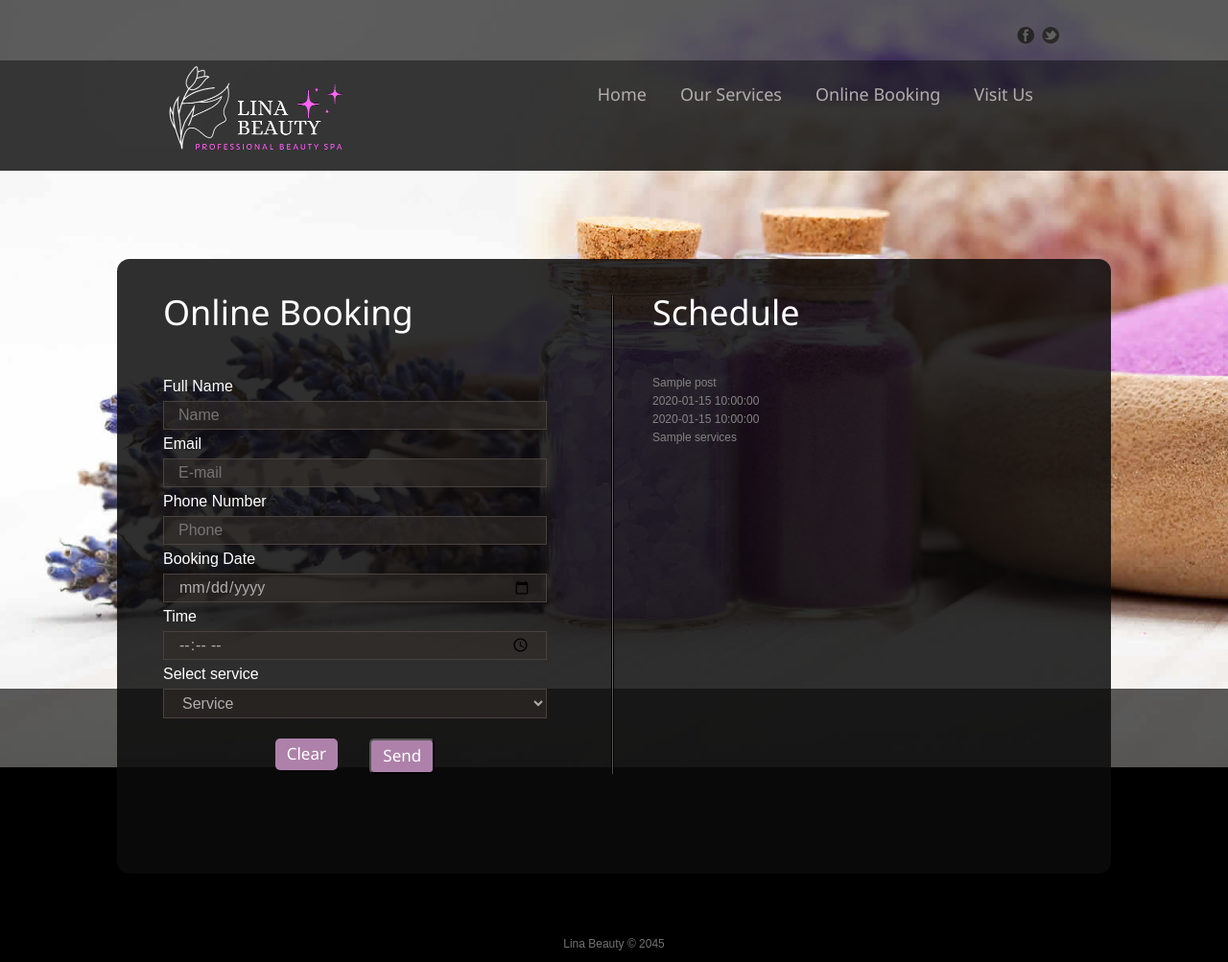
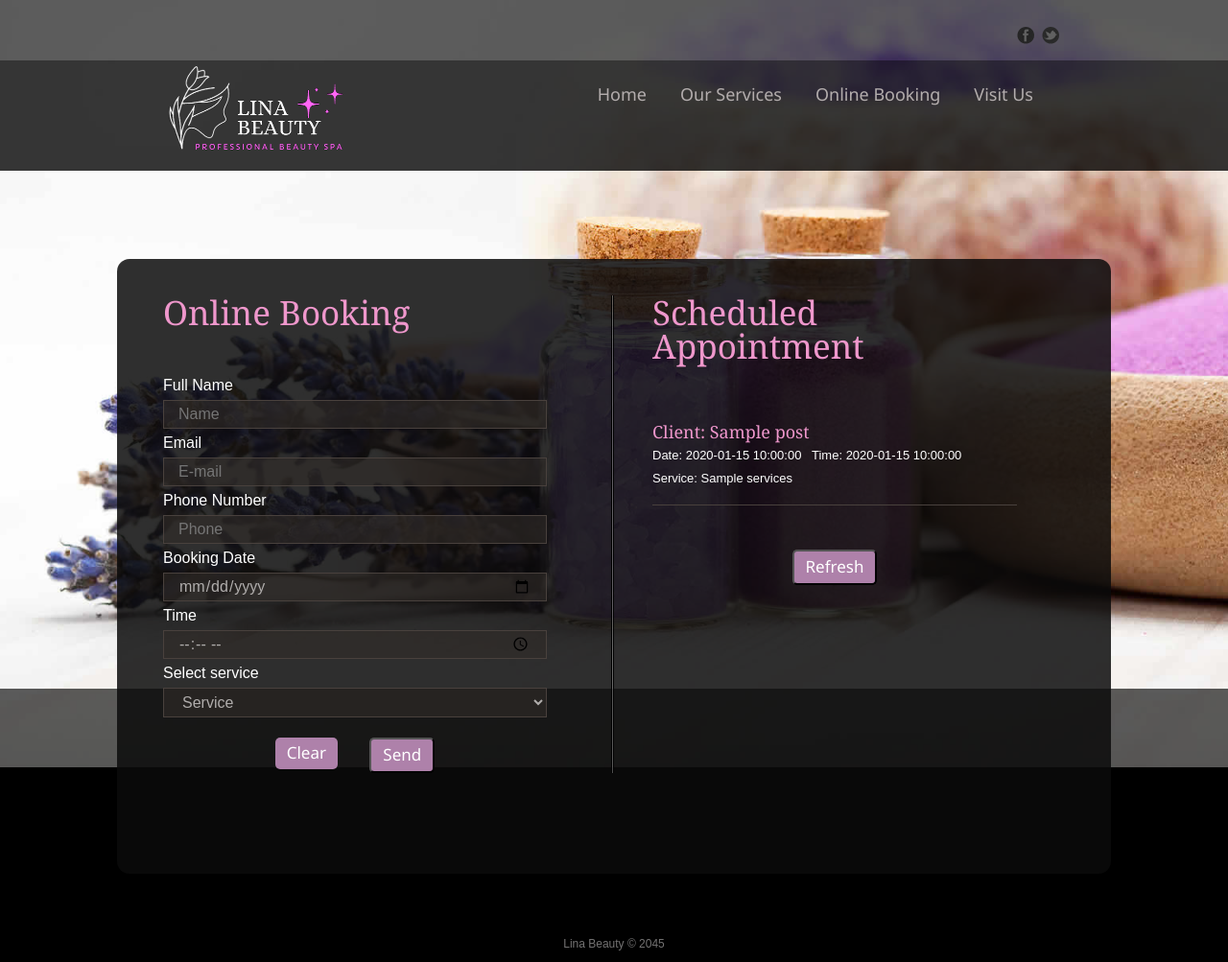
Before and after one commit to Linapear/blockchain-class, a Flask app: template app/templates/html/booking.html in a window 1280 px wide. Shown: the whole page at 96% size. Run offline with Flask 3, Linux system fonts and the light colour scheme; the template is opened without the code that fills it: most values are stand-ins (such as "Sample title", 1, 10 or a date in 2020).

Commit message:
Your commit message here

```diff
--- a/app/static/css/style.css
+++ b/app/static/css/style.css
@@ -84,13 +84,14 @@ h2 {
 	padding-bottom:28px
 }
 h3 {
-	font-size:36px;
-	font-family: 'Noto Sans', sans-serif;
+	font-size:35px;
+	color:#ef97cc;
+	font-family: Georgia, 'Noto Sans', sans-serif;
 	/* text-decoration:underline; */
 	padding-bottom:46px}
 
 h4 {
-	font-size:20px;
+	font-size:18px;
 	line-height:24px;
 	color:#ef97cc;
 	font-family:Georgia, "Times New Roman", Times, serif;
@@ -142,8 +143,8 @@ a:hover {
 }
 p {color:#fff;
 	padding-bottom:19px;
+
 }
-
 
 .fleft {
 	float:left
@@ -679,7 +680,16 @@ dl.address dd span {
   cursor: pointer;
 }
 
-
+.post-group hr {
+	border: none;
+	border-top: 0.8px solid #49413d;
+	/* margin: 10px 0;  */
+  }
+.post-group p {
+	text-align: left;
+	line-height: 5px;
+	font-size: 13px;
+}
 /******************** Footer ******************/
 footer {
 	padding:9px 0;
--- a/app/static/js/forms.js
+++ b/app/static/js/forms.js
@@ -91,7 +91,7 @@
 						})
 					},
 					getValFromLabel:function(label){
-						var val=$('input,textarea',label).val()
+						var val=$('input,textarea,select',label).val()
 							,defVal=label.data('defVal')
 						return label.length?val==defVal?'nope':val:'nope'
 					}
@@ -107,7 +107,7 @@
 									phone:_.getValFromLabel($('.phone',_.form)),
 									date:_.getValFromLabel($('.date',_.form)),
 									time:_.getValFromLabel($('.time',_.form)),
-									services:_.getValFromLabel($('.services',_.form)),
+									services: $('#services').val(),
 								},
 								success: function(){
 									_.showFu()
--- a/app/templates/html/booking.html
+++ b/app/templates/html/booking.html
@@ -54,41 +54,46 @@
                   </label>
                 </div>
                 <div>
-                  <!-- <label for="services"> -->
                   <h6>Select service</h6>
-                    <select id="services" name="services[]">
+                  <select id="services" name="services">
                       <option value="" disabled selected>Service</option>
                       <option value="Nails Care">Nails Care</option>
                       <option value="Hair Care">Hair Care</option>
                       <option value="Facial Care">Facial Care</option>
                   </select>
-                  </label>
                   <br>
                   <span class="empty">*Please select one service.</span>
               </div>
+
                 <br>
 
                 <div class="buttons-wrapper" style="text-align: center;">
                   <a class="button" data-type="reset">Clear</a>
-                  <!-- <a class="button" data-type="submit">Post Schedule</a> --> <!--post -->
                   <button class="button" type="submit">Send</button> <!--request to mine-->
                 </div>
               </fieldset>
             </form>
+          <fieldset>
           </article>
           <article class="grid_5 prefix_1">
-            <h3>Schedule</h3>
+            <h3>Scheduled Appointment</h3>
+            <div class="post-box" style="overflow-y: scroll; max-height: 340px;">
               {% for post in posts %}
-            <div class="name-header">{{post.name}}</div>
-            <div class="date-header">{{post.date}}</div>
-            <div class="time-header">{{post.time}}</div>
-            <div class="services">{{post.services}}</div>
+                <div class="post-group">
+                  <h4>Client: {{ post.name }}</h4>
+                  <p>Date: {{ post.date }} &nbsp; Time: {{ post.time }}</p>
+                  <p>Service: {{ post.services }}</p>
+                  <hr>
+                </div>
               {% endfor %}
-            <!-- <fieldset>
+            </div>
+            <br>
+            <br>
+
             <div class="buttons-wrapper" style="text-align: center;">
             <button class="button" type="submit">Refresh</button>
             </div>
-          </fieldset> -->
+          </fieldset>
           </article>
         </div>
       </div>
```
Lines whose indentation alone changed are shown as unchanged.
